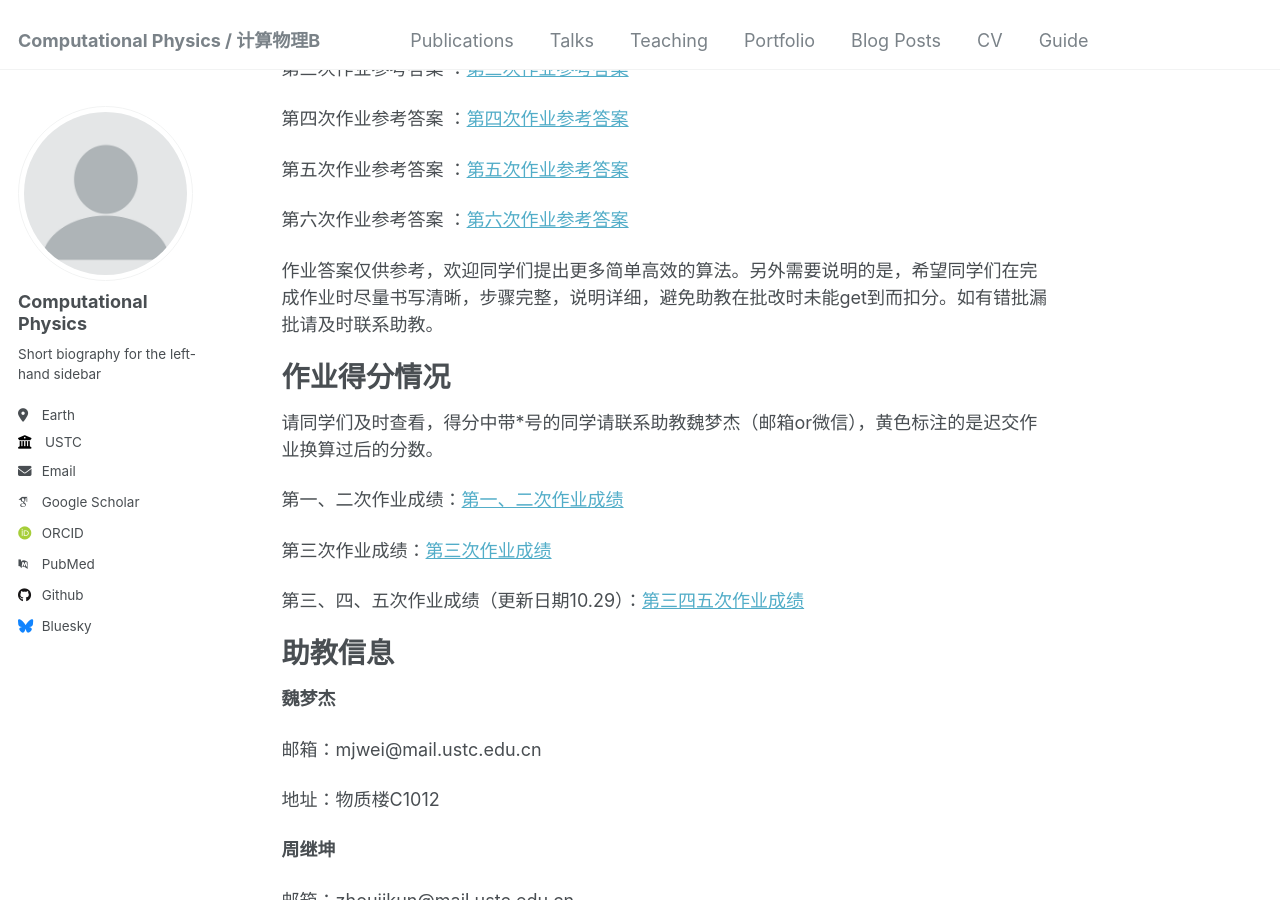
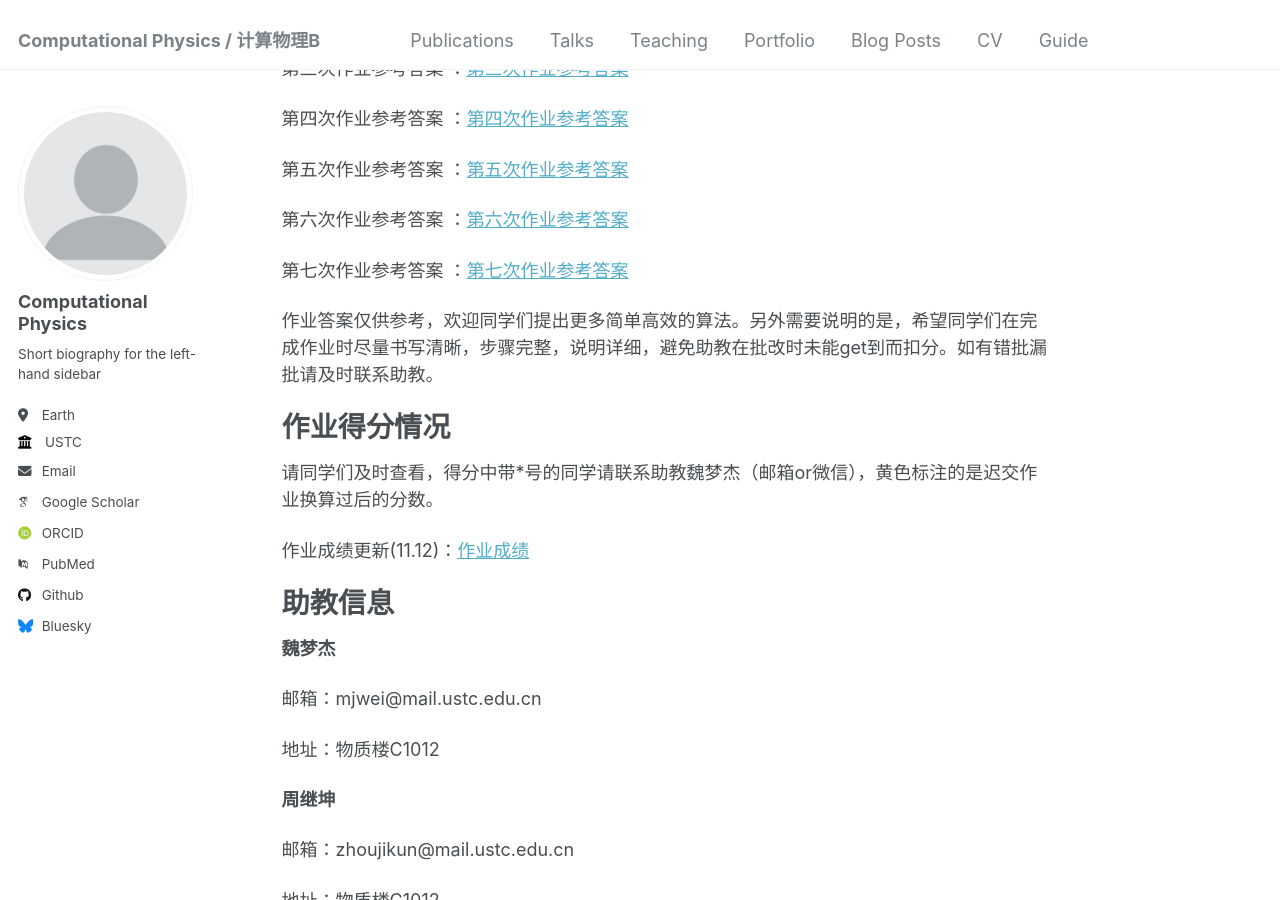
Before and after one commit to ZhouJikunn/ZhouJikunn.github.io, a Jekyll site: the page built from _pages/about.md, in a window 1280 px wide and 900 px high, scrolled down 1207 px. Built offline with Jekyll 4.4.1, drawn with Linux system fonts in a browser that asks for light colours; some web fonts are replaced.

Commit message:
Update about.md

```diff
--- a/_pages/about.md
+++ b/_pages/about.md
@@ -58,18 +58,15 @@ redirect_from:
 
 第六次作业参考答案 ：[第六次作业参考答案](http://zhoujikunn.github.io/files/第六次作业参考答案.pdf)
 
+第七次作业参考答案 ：[第七次作业参考答案](http://zhoujikunn.github.io/files/第七次作业参考答案.pdf)
+
 作业答案仅供参考，欢迎同学们提出更多简单高效的算法。另外需要说明的是，希望同学们在完成作业时尽量书写清晰，步骤完整，说明详细，避免助教在批改时未能get到而扣分。如有错批漏批请及时联系助教。
 
 作业得分情况
 ======
 请同学们及时查看，得分中带*号的同学请联系助教魏梦杰（邮箱or微信），黄色标注的是迟交作业换算过后的分数。
 
-第一、二次作业成绩：[第一、二次作业成绩](http://zhoujikunn.github.io/files/第一二次作业成绩.pdf)
-
-第三次作业成绩：[第三次作业成绩](http://zhoujikunn.github.io/files/第三次作业成绩.pdf)
-
-第三、四、五次作业成绩（更新日期10.29）：[第三四五次作业成绩](http://zhoujikunn.github.io/files/第三四五次作业成绩.pdf)
-
+作业成绩更新(11.12)：[作业成绩](http://zhoujikunn.github.io/files/作业成绩.xlsx)
 
 助教信息
 ======
```
